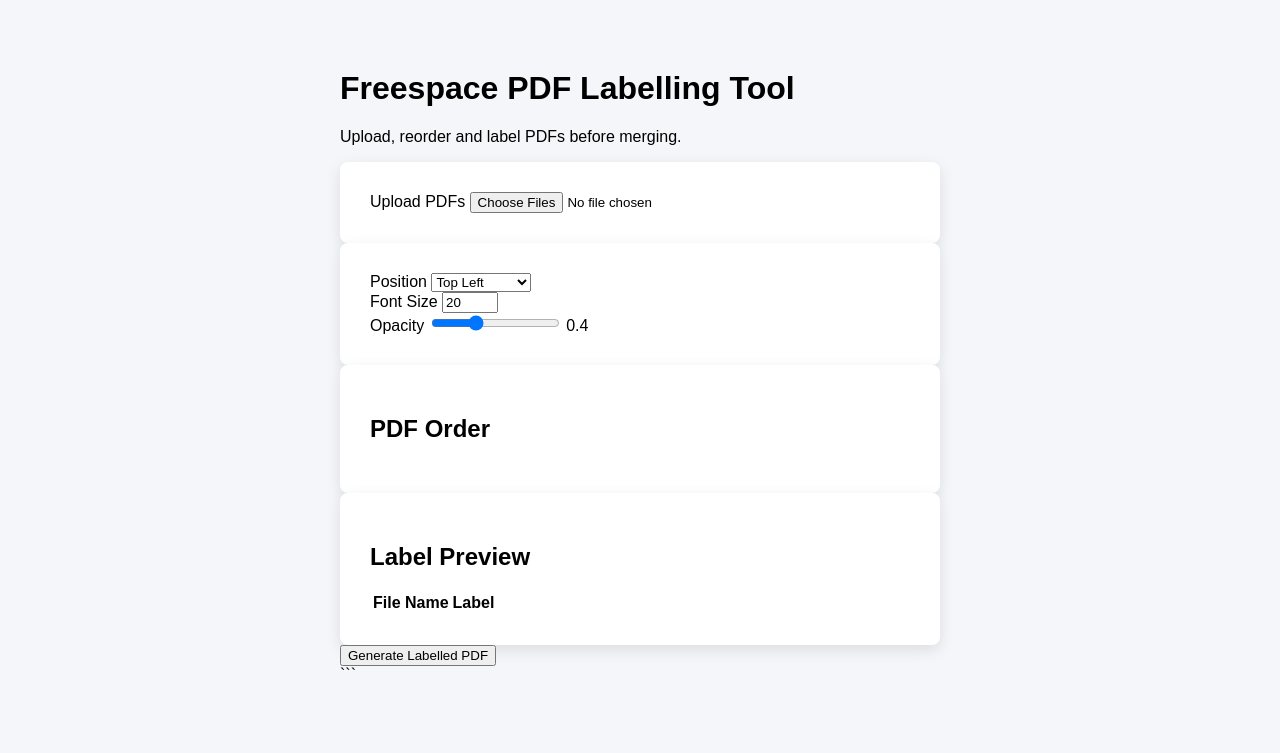
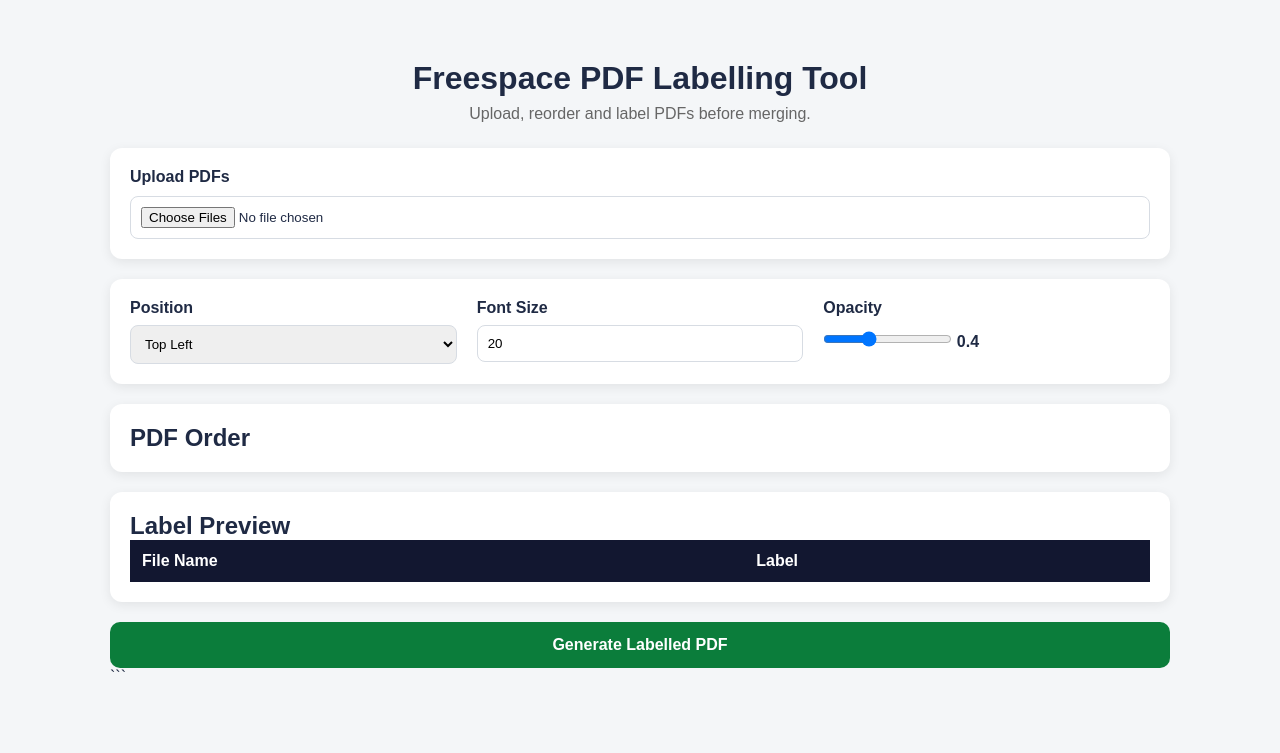
Before and after one commit to adilansariii/PDF-labelling-tool, a Flask app: page / in a window 1280 px wide. Shown: the top 753 px of the page. Run offline with Flask 3, Linux system fonts and the light colour scheme; lists and menus that the app fills with data are empty.

Commit message:
Refactor CSS styles for consistency and clarity

```diff
--- a/static/style.css
+++ b/static/style.css
@@ -1,165 +1,174 @@
-body{
-
-font-family:Arial;
-background:#f4f6f9;
-margin:0;
-
+* {
+    margin: 0;
+    padding: 0;
+    box-sizing: border-box;
 }
 
-.topbar{
-
-height:10px;
-background:#1f2a44;
-
+body {
+    font-family: Arial, Helvetica, sans-serif;
+    background: #f4f6f8;
+    color: #1f2a44;
 }
 
-.container{
-
-width:600px;
-margin:70px auto;
-
+.container {
+    max-width: 1100px;
+    margin: 40px auto;
+    padding: 20px;
 }
 
-.logo{
-
-font-size:42px;
-color:#1f2a44;
-margin:0;
-
+.header {
+    text-align: center;
+    margin-bottom: 25px;
 }
 
-.logo span{
-
-color:#2ecc71;
-
+.header h1 {
+    color: #1f2a44;
+    margin-bottom: 8px;
 }
 
-.subtitle{
-
-margin-top:5px;
-margin-bottom:30px;
-color:#555;
-
+.header p {
+    color: #666;
 }
 
-.card{
-
-background:white;
-padding:30px;
-border-radius:8px;
-box-shadow:0 5px 15px rgba(0,0,0,0.1);
-
+.card {
+    background: white;
+    border-radius: 12px;
+    padding: 20px;
+    margin-bottom: 20px;
+    box-shadow: 0 3px 12px rgba(0,0,0,0.08);
 }
 
-#drop-area{
-
-border:2px dashed #1f2a44;
-padding:40px;
-text-align:center;
-border-radius:8px;
-cursor:pointer;
-background:#fafafa;
-
+.label-title {
+    display: block;
+    margin-bottom: 10px;
+    font-weight: bold;
 }
 
-#drop-area.highlight{
-
-background:#eef3ff;
-
+.settings-grid {
+    display: grid;
+    grid-template-columns: repeat(auto-fit,minmax(220px,1fr));
+    gap: 20px;
 }
 
-.upload-text{
-
-font-size:18px;
-margin-bottom:5px;
-
+.settings-grid label {
+    display: block;
+    margin-bottom: 8px;
+    font-weight: 600;
 }
 
-.small{
-
-color:#888;
-
+input[type=file],
+input[type=number],
+input[type=text],
+select {
+    width: 100%;
+    padding: 10px;
+    border: 1px solid #d7dce3;
+    border-radius: 8px;
 }
 
-.select-btn{
-
-margin-top:10px;
-padding:8px 20px;
-background:#1f2a44;
-color:white;
-border:none;
-border-radius:5px;
-cursor:pointer;
-
+input[type=text]:focus,
+input[type=number]:focus,
+select:focus {
+    outline: none;
+    border-color: #2ecc71;
 }
 
-.merge-btn{
-
-width:100%;
-margin-top:20px;
-padding:12px;
-font-size:16px;
-background:#1f2a44;
-color:white;
-border:none;
-border-radius:6px;
-cursor:pointer;
-
+#opacityValue {
+    display: inline-block;
+    margin-top: 8px;
+    font-weight: bold;
 }
 
-.merge-btn:hover{
-
-background:#162033;
-
+.generate-btn {
+    width: 100%;
+    border: none;
+    background: #0b7d3b;
+    color: white;
+    padding: 14px;
+    border-radius: 10px;
+    cursor: pointer;
+    font-size: 16px;
+    font-weight: bold;
+    transition: 0.2s ease;
 }
 
-ul{
-
-margin-top:20px;
-padding-left:0;
-
+.generate-btn:hover {
+    opacity: 0.9;
+    transform: translateY(-1px);
 }
 
-li{
-
-list-style:none;
-padding:8px;
-border-bottom:1px solid #eee;
-display:flex;
-justify-content:space-between;
-
+#fileList {
+    list-style: none;
 }
 
-li button{
-
-background:#ff5252;
-border:none;
-color:white;
-padding:4px 10px;
-border-radius:4px;
-cursor:pointer;
-
+.file-item {
+    display: grid;
+    grid-template-columns: 40px 1fr 320px;
+    gap: 15px;
+    align-items: center;
+    background: #f8fafc;
+    border: 1px solid #e2e8f0;
+    padding: 12px;
+    border-radius: 10px;
+    margin-bottom: 10px;
 }
 
-.loading{
-
-margin-top:20px;
-color:#1f2a44;
-font-weight:bold;
-
+.drag-handle {
+    cursor: grab;
+    font-size: 20px;
+    text-align: center;
 }
 
-.alert{
-
-margin-top:15px;
-padding:10px;
-background:#e8f5e9;
-border-left:5px solid #2ecc71;
-
+.file-name {
+    font-weight: 600;
+    word-break: break-word;
 }
 
-.hidden{
+.sortable-ghost {
+    opacity: 0.5;
+}
 
-display:none;
+.sortable-chosen {
+    transform: scale(1.01);
+}
 
+.sortable-drag {
+    cursor: grabbing;
 }
+
+#previewTable {
+    width: 100%;
+    border-collapse: collapse;
+}
+
+#previewTable th {
+    background: #121730;
+    color: white;
+    padding: 12px;
+    text-align: left;
+}
+
+#previewTable td {
+    border-bottom: 1px solid #e5e7eb;
+    padding: 12px;
+}
+
+#previewTable tr:hover {
+    background: #f8fafc;
+}
+
+@media (max-width: 768px) {
+
+    .file-item {
+        grid-template-columns: 1fr;
+        gap: 10px;
+    }
+
+    .drag-handle {
+        display: none;
+    }
+
+    .container {
+        padding: 12px;
+    }
+}
```
